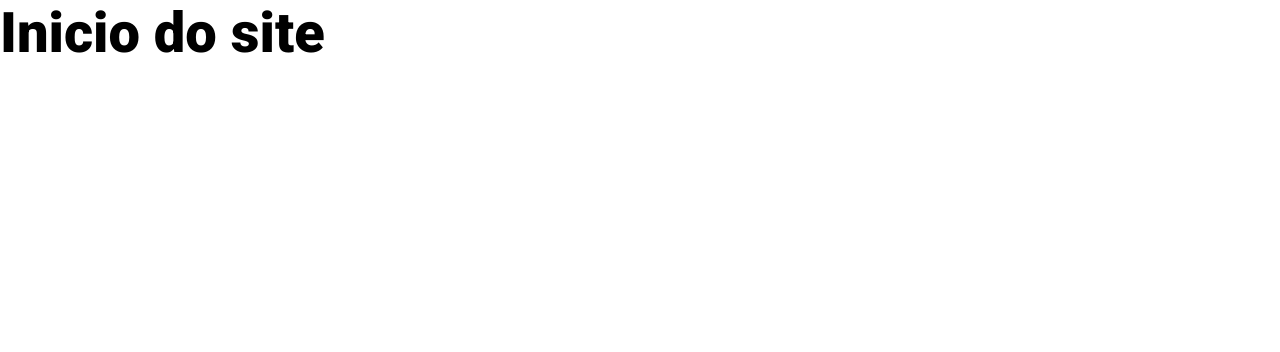
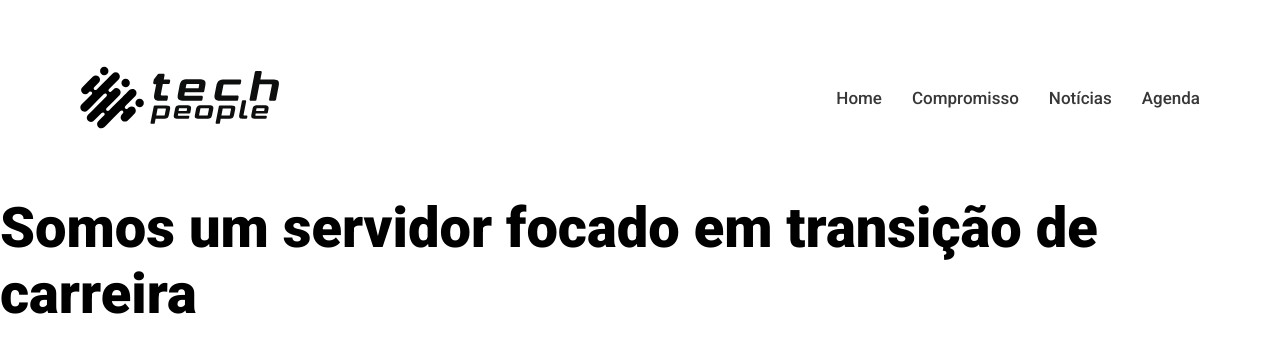
Before and after one commit to alexmuniz96/Tech-People, a React (Create React App) app: page / in a window 1280 px wide. Shown: the top 352 px of the page. Built offline with nearby package versions, Linux system fonts and the light colour scheme.

Commit message:
add: Header component

```diff
--- a/src/App.js
+++ b/src/App.js
@@ -1,8 +1,13 @@
+import Header from './components/Header'
 import './style/global.scss'
 
 function App() {
   return (
-    <h1>Inicio do site</h1>
+    <>
+      <Header />
+      <h1>Somos um servidor focado em transição de
+        carreira</h1>
+    </>
   );
 }
 
--- /dev/null
+++ b/src/components/Header/index.js
@@ -0,0 +1,22 @@
+import './styles.scss'
+import { ReactComponent as Logo } from '../../svgs/tech-people.svg'
+
+export default function Header() {
+  return (
+
+    <header >
+      <div>
+        <Logo className='logo' width={232} height={75} />
+        <nav>
+          <ul>
+            <li><a>Home</a> </li>
+            <li><a>Compromisso</a> </li>
+            <li><a>Notícias</a></li>
+            <li><a>Agenda</a></li>
+          </ul>
+        </nav>
+      </div>
+    </header>
+
+  )
+}
--- /dev/null
+++ b/src/components/Header/styles.scss
@@ -0,0 +1,43 @@
+header{
+  padding: 6rem 0;
+
+  div{
+    max-width: 1120px;
+    margin: 0 auto;
+    display: flex;
+    justify-content: space-between;
+    align-items: center;
+
+    ul{
+      display: flex;
+      gap: 3rem;
+
+      li{
+        font-size: 1.7rem;
+        color: var(--black);
+      }
+    }
+  }
+
+  .logo{
+    width: 200px;
+  }
+}
+
+header.headerActive{
+  height: 9rem;
+  padding: 1rem;
+  background: var(--purple);
+
+  div{
+    ul{
+      li{
+        color: #fff;
+      }
+    }
+  }
+
+  .logo{
+    width: 154px;
+  }
+}
--- a/src/style/global.scss
+++ b/src/style/global.scss
@@ -10,10 +10,16 @@
   box-sizing: border-box;
   margin: 0;
   padding: 0;
+  list-style: none;
+  text-decoration: none;
 }
 
 html{
   font-size: 62.5%; // font padrão 10px
+}
+
+body{
+  margin: 0 auto;
 }
 
 body, input, text-area, button{
```
Also changed, not shown: src/svgs/tech-people.svg (added).
